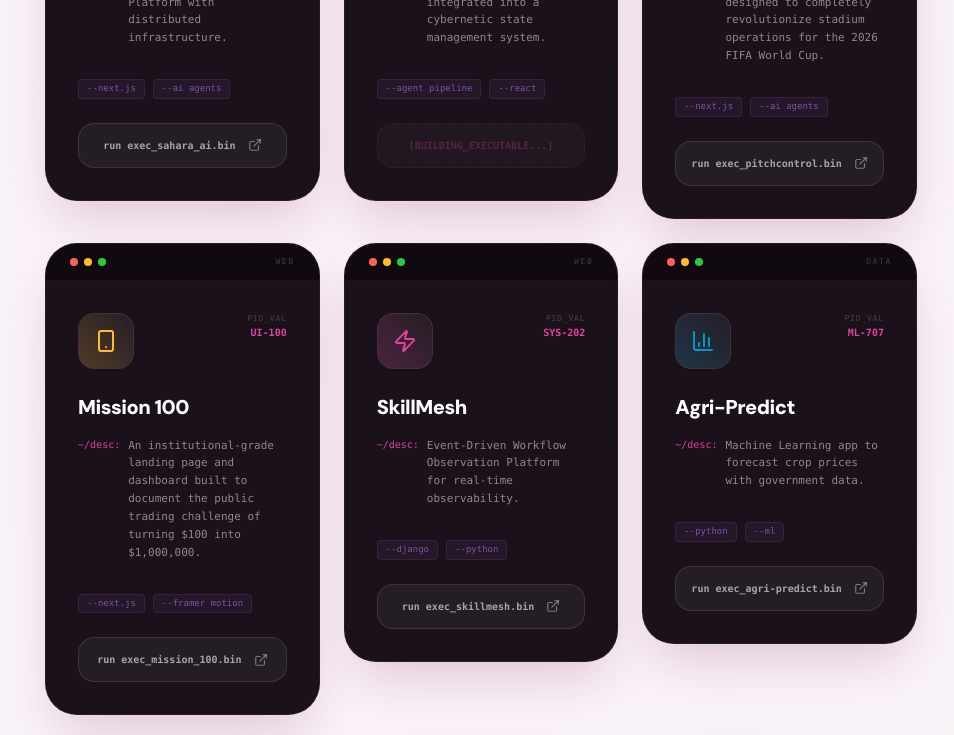
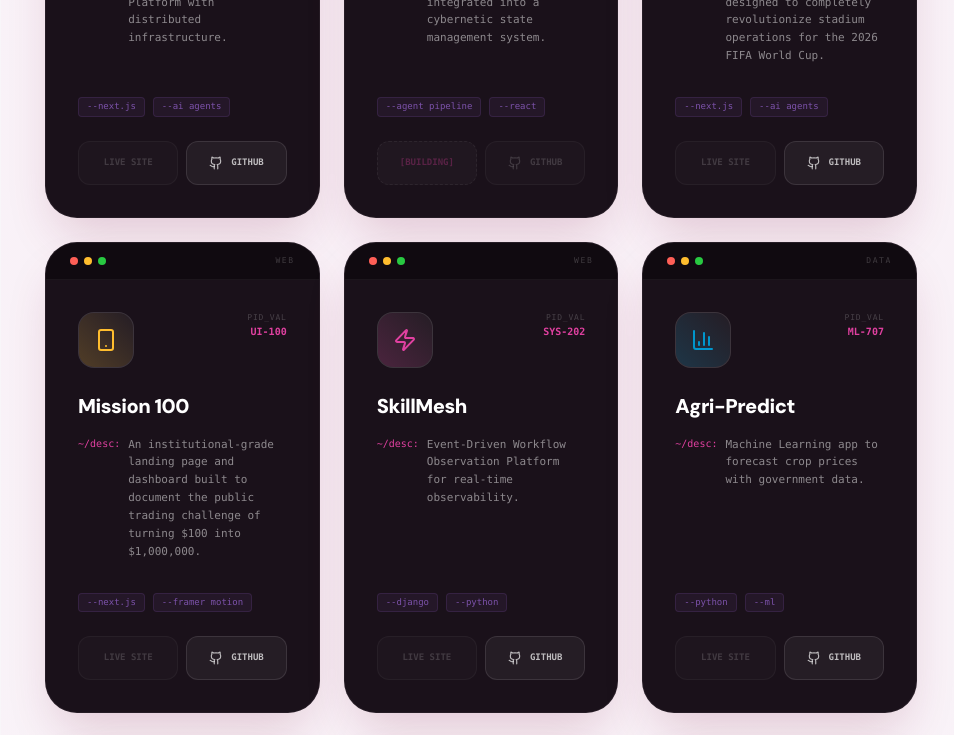
Before and after one commit to Tamore/Portfolio, a React (Vite) app: page / in a window 1280 px wide. Shown: the part 2880-3615 px from the top of the page, without its empty margins (319-1273 px from the left). Built offline with nearby package versions, Linux system fonts and the light colour scheme.

Commit message:
style: fix card alignment and add dual github/live buttons

```diff
--- a/src/App.tsx
+++ b/src/App.tsx
@@ -441,19 +441,19 @@
              <motion.div layout className="flex flex-wrap justify-center gap-6">
                 <AnimatePresence mode="popLayout">
                 {[
-                  { title: 'Sahara AI', ident: 'AI-101', tags: ['Next.js', 'AI Agents'], category: 'AI', desc: 'Enterprise-grade Multi-Agent Task Processing Platform with distributed infrastructure.', color: '#0096cc', icon: <TerminalIcon />, link: 'https://github.com/Tamore/ai-task-app' },
-                  { title: 'Yomi OS', ident: 'SYS-505', tags: ['Agent Pipeline', 'React'], category: 'AI', desc: 'Autonomous 6-stage AI Agent Pipeline integrated into a cybernetic state management system.', color: '#e040a0', icon: <Cpu />, link: '#' },
-                  { title: 'PitchControl', ident: 'SYS-110', tags: ['Next.js', 'AI Agents'], category: 'Web', desc: 'A next-generation AI orchestration platform designed to completely revolutionize stadium operations for the 2026 FIFA World Cup.', color: '#28c941', icon: <Settings />, link: 'https://github.com/Tamore/PitchControl' },
-                  { title: 'Mission 100', ident: 'UI-100', tags: ['Next.js', 'Framer Motion'], category: 'Web', desc: 'An institutional-grade landing page and dashboard built to document the public trading challenge of turning $100 into $1,000,000.', color: '#ffbd2e', icon: <Smartphone />, link: 'https://github.com/Tamore/Mission-100' },
-                  { title: 'SkillMesh', ident: 'SYS-202', tags: ['Django', 'Python'], category: 'Web', desc: 'Event-Driven Workflow Observation Platform for real-time observability.', color: '#e040a0', icon: <Zap />, link: 'https://github.com/Tamore/SkillMesh' },
-                  { title: 'Agri-Predict', ident: 'ML-707', tags: ['Python', 'ML'], category: 'Data', desc: 'Machine Learning app to forecast crop prices with government data.', color: '#0096cc', icon: <BarChart3 />, link: 'https://github.com/Tamore/Agriculture-Commodity-Price-Prediction' },
-                  { title: 'NomNom', ident: 'APP-404', tags: ['Kotlin', 'Gemini'], category: 'Apps', desc: 'Modern Android recipe discovery app with AI-assisted extraction.', color: '#7c52aa', icon: <Smartphone />, link: 'https://github.com/Tamore/NomNom' },
-                  { title: 'Hash Social', ident: 'WEB-303', tags: ['Django', 'JS'], category: 'Web', desc: 'A robust social media platform for content creation and interaction.', color: '#e040a0', icon: <MessageSquare />, link: 'https://github.com/Tamore/hashapp' },
-                  { title: 'Vault 6.9', ident: 'EC-606', tags: ['WordPress', 'Woo'], category: 'E-commerce', desc: 'Full-scale E-commerce platform with custom payment gateways.', color: '#0096cc', icon: <ShoppingBag />, link: 'https://vault69.in/' },
-                  { title: 'GoPeach', ident: 'SH-101', tags: ['Shopify', 'Liquid'], category: 'E-commerce', desc: 'Optimized dropshipping storefront with conversion focus.', color: '#7c52aa', icon: <Zap />, link: 'https://gopeach.in/' },
-                  { title: 'ASB Tech', ident: 'LP-909', tags: ['WordPress', 'UI'], category: 'Web', desc: 'Conversion landing page for university Online MBA program funnels.', color: '#7c52aa', icon: <LayoutDashboard />, link: 'https://asbtechnologies.com/' },
-                  { title: 'Locks & Lustre', ident: 'WEB-101', tags: ['WordPress', 'UI'], category: 'Web', desc: 'Business showcase website for salon services with local optimization.', color: '#0096cc', icon: <Scissors />, link: 'https://locksandlustresalon.com/' },
-                  { title: 'Dynamic Pages', ident: 'FE-202', tags: ['React', 'JS'], category: 'Web', desc: 'Frontend case study with interactive data visualizations.', color: '#e040a0', icon: <Code2 />, link: 'https://github.com/Tamore/Frontend-Casestudy' }
+                  { title: 'Sahara AI', ident: 'AI-101', tags: ['Next.js', 'AI Agents'], category: 'AI', desc: 'Enterprise-grade Multi-Agent Task Processing Platform with distributed infrastructure.', color: '#0096cc', icon: <TerminalIcon />, github: 'https://github.com/Tamore/ai-task-app', live: '#' },
+                  { title: 'Yomi OS', ident: 'SYS-505', tags: ['Agent Pipeline', 'React'], category: 'AI', desc: 'Autonomous 6-stage AI Agent Pipeline integrated into a cybernetic state management system.', color: '#e040a0', icon: <Cpu />, github: '#', live: '#' },
+                  { title: 'PitchControl', ident: 'SYS-110', tags: ['Next.js', 'AI Agents'], category: 'Web', desc: 'A next-generation AI orchestration platform designed to completely revolutionize stadium operations for the 2026 FIFA World Cup.', color: '#28c941', icon: <Settings />, github: 'https://github.com/Tamore/PitchControl', live: '#' },
+                  { title: 'Mission 100', ident: 'UI-100', tags: ['Next.js', 'Framer Motion'], category: 'Web', desc: 'An institutional-grade landing page and dashboard built to document the public trading challenge of turning $100 into $1,000,000.', color: '#ffbd2e', icon: <Smartphone />, github: 'https://github.com/Tamore/Mission-100', live: '#' },
+                  { title: 'SkillMesh', ident: 'SYS-202', tags: ['Django', 'Python'], category: 'Web', desc: 'Event-Driven Workflow Observation Platform for real-time observability.', color: '#e040a0', icon: <Zap />, github: 'https://github.com/Tamore/SkillMesh', live: '#' },
+                  { title: 'Agri-Predict', ident: 'ML-707', tags: ['Python', 'ML'], category: 'Data', desc: 'Machine Learning app to forecast crop prices with government data.', color: '#0096cc', icon: <BarChart3 />, github: 'https://github.com/Tamore/Agriculture-Commodity-Price-Prediction', live: '#' },
+                  { title: 'NomNom', ident: 'APP-404', tags: ['Kotlin', 'Gemini'], category: 'Apps', desc: 'Modern Android recipe discovery app with AI-assisted extraction.', color: '#7c52aa', icon: <Smartphone />, github: 'https://github.com/Tamore/NomNom', live: '#' },
+                  { title: 'Hash Social', ident: 'WEB-303', tags: ['Django', 'JS'], category: 'Web', desc: 'A robust social media platform for content creation and interaction.', color: '#e040a0', icon: <MessageSquare />, github: 'https://github.com/Tamore/hashapp', live: '#' },
+                  { title: 'Vault 6.9', ident: 'EC-606', tags: ['WordPress', 'Woo'], category: 'E-commerce', desc: 'Full-scale E-commerce platform with custom payment gateways.', color: '#0096cc', icon: <ShoppingBag />, github: '#', live: 'https://vault69.in/' },
+                  { title: 'GoPeach', ident: 'SH-101', tags: ['Shopify', 'Liquid'], category: 'E-commerce', desc: 'Optimized dropshipping storefront with conversion focus.', color: '#7c52aa', icon: <Zap />, github: '#', live: 'https://gopeach.in/' },
+                  { title: 'ASB Tech', ident: 'LP-909', tags: ['WordPress', 'UI'], category: 'Web', desc: 'Conversion landing page for university Online MBA program funnels.', color: '#7c52aa', icon: <LayoutDashboard />, github: '#', live: 'https://asbtechnologies.com/' },
+                  { title: 'Locks & Lustre', ident: 'WEB-101', tags: ['WordPress', 'UI'], category: 'Web', desc: 'Business showcase website for salon services with local optimization.', color: '#0096cc', icon: <Scissors />, github: '#', live: 'https://locksandlustresalon.com/' },
+                  { title: 'Dynamic Pages', ident: 'FE-202', tags: ['React', 'JS'], category: 'Web', desc: 'Frontend case study with interactive data visualizations.', color: '#e040a0', icon: <Code2 />, github: 'https://github.com/Tamore/Frontend-Casestudy', live: '#' }
                 ].filter(p => projectFilter === 'All' || p.category === projectFilter).map((repo, i) => (
                   <motion.div
                     layout
@@ -462,9 +462,9 @@
                     exit={{ opacity: 0, scale: 0.9 }}
                     transition={{ duration: 0.3 }}
                     key={repo.title}
-                    className="group relative w-full md:w-[calc(50%-1.5rem)] lg:w-[calc(33.33%-1.5rem)] h-full"
+                    className="group relative w-full md:w-[calc(50%-1.5rem)] lg:w-[calc(33.33%-1.5rem)] flex"
                   >
-                     <div className="relative h-full bg-[#1a111a] border border-white/5 rounded-[32px] flex flex-col overflow-hidden shadow-2xl shadow-pink-900/20 group-hover:border-[#e040a0]/30 transition-all duration-500">
+                     <div className="relative w-full bg-[#1a111a] border border-white/5 rounded-[32px] flex flex-col overflow-hidden shadow-2xl shadow-pink-900/20 group-hover:border-[#e040a0]/30 transition-all duration-500">
                         {/* Terminal Header */}
                         <div className="bg-black/40 px-6 py-3 flex items-center justify-between border-b border-white/5">
                            <div className="flex gap-1.5">
@@ -510,15 +510,27 @@
                                 ))}
                               </div>
 
-                              <button
-                                onClick={() => repo.link !== '#' ? window.open(repo.link, '_blank') : null}
-                                className={`w-full py-3.5 bg-white/5 border border-white/10 rounded-2xl flex items-center justify-center gap-3 transition-all duration-300 ${repo.link === '#' ? 'opacity-60 cursor-not-allowed border-dashed bg-transparent' : 'group/btn hover:bg-[#e040a0] hover:border-[#e040a0]'}`}
-                              >
-                                <span className={`text-[10px] font-black font-mono ${repo.link === '#' ? 'text-[#e040a0] animate-pulse' : 'text-white/60 group-hover/btn:text-white'}`}>
-                                  {repo.link === '#' ? `[BUILDING_EXECUTABLE...]` : `run exec_${repo.title.toLowerCase().replace(' ', '_')}.bin`}
-                                </span>
-                                {repo.link !== '#' && <ExternalLink size={14} className="text-white/40 group-hover/btn:text-white" />}
-                              </button>
+                               <div className="flex gap-2 w-full">
+                                  <button
+                                    onClick={() => repo.live !== '#' ? window.open(repo.live, '_blank') : null}
+                                    className={`flex-1 py-3.5 bg-white/5 border border-white/10 rounded-xl flex items-center justify-center gap-2 transition-all duration-300 ${repo.live === '#' && repo.github === '#' ? 'opacity-60 cursor-not-allowed border-dashed bg-transparent' : repo.live === '#' ? 'opacity-40 cursor-not-allowed' : 'group/btn hover:bg-[#e040a0] hover:border-[#e040a0]'}`}
+                                  >
+                                    <span className={`text-[9px] font-black font-mono ${repo.live === '#' && repo.github === '#' ? 'text-[#e040a0] animate-pulse' : repo.live === '#' ? 'text-white/40' : 'text-white/70 group-hover/btn:text-white'}`}>
+                                      {repo.live === '#' && repo.github === '#' ? `[BUILDING]` : `LIVE SITE`}
+                                    </span>
+                                    {repo.live !== '#' && <ExternalLink size={12} className="text-white/40 group-hover/btn:text-white" />}
+                                  </button>
+
+                                  <button
+                                    onClick={() => repo.github !== '#' ? window.open(repo.github, '_blank') : null}
+                                    className={`flex-1 py-3.5 bg-white/5 border border-white/10 rounded-xl flex items-center justify-center gap-2 transition-all duration-300 ${repo.github === '#' ? 'opacity-40 cursor-not-allowed' : 'group/btn2 hover:bg-white hover:border-white'}`}
+                                  >
+                                    <Github size={14} className={repo.github === '#' ? 'text-white/40' : 'text-white/70 group-hover/btn2:text-black'} />
+                                    <span className={`text-[9px] font-black font-mono ${repo.github === '#' ? 'text-white/40' : 'text-white/70 group-hover/btn2:text-black'}`}>
+                                      GITHUB
+                                    </span>
+                                  </button>
+                               </div>
                            </div>
                         </div>
                      </div>
```
